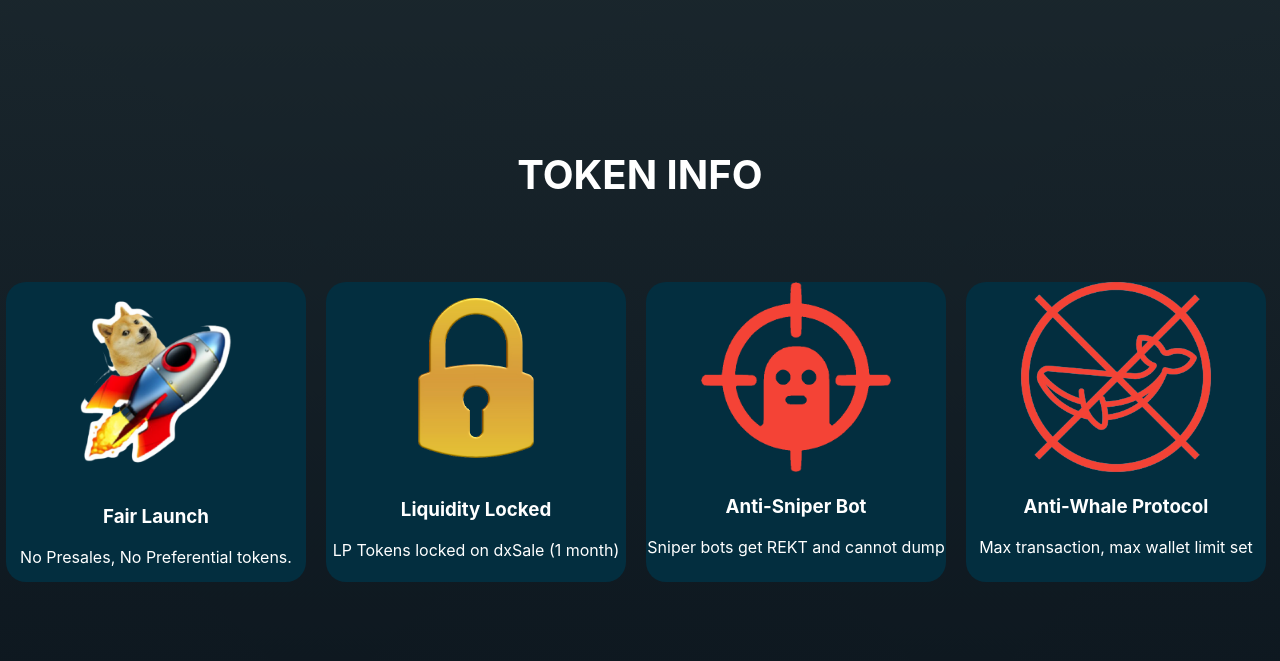
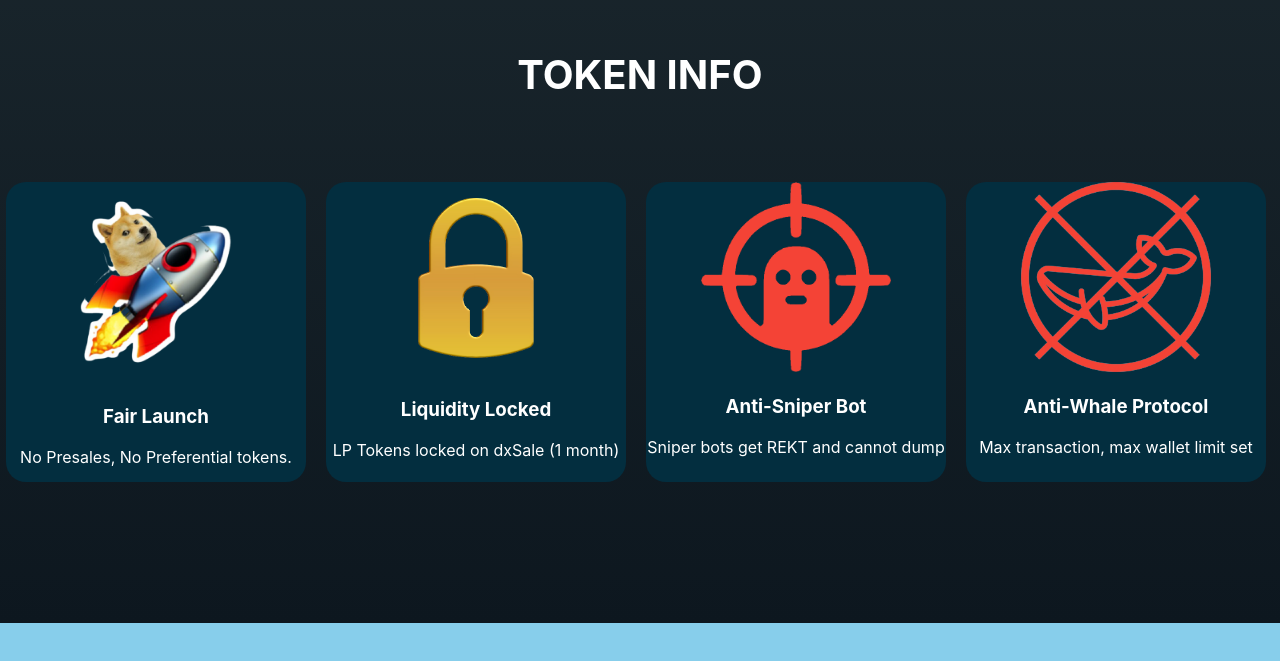
Before and after one commit to RadZ3000/doge-site, a React (Create React App) app: page / in a window 1280 px wide. Shown: the part 2568-3229 px from the top of the page. After the commit the page ends 3191 px from the top, so only its background shows below. Built offline with nearby package versions, Linux system fonts and the light colour scheme.

Commit message:
last desktop change

```diff
--- a/src/Content.css
+++ b/src/Content.css
@@ -186,7 +186,7 @@ h2 {
 }
 
 #Info {
-  margin-top: 200px;
+  margin-top: 100px;
   margin-bottom: 200px;
   display: grid;
   justify-content: center;
```
